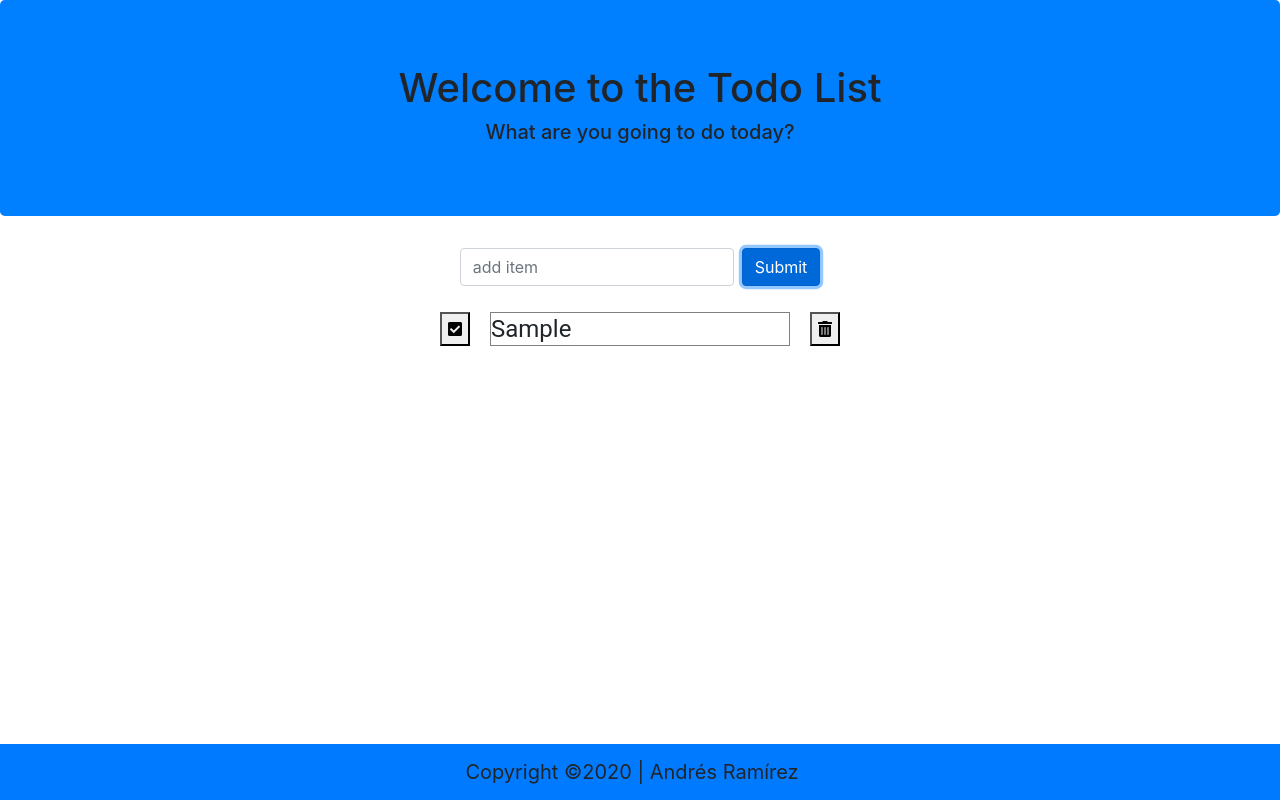
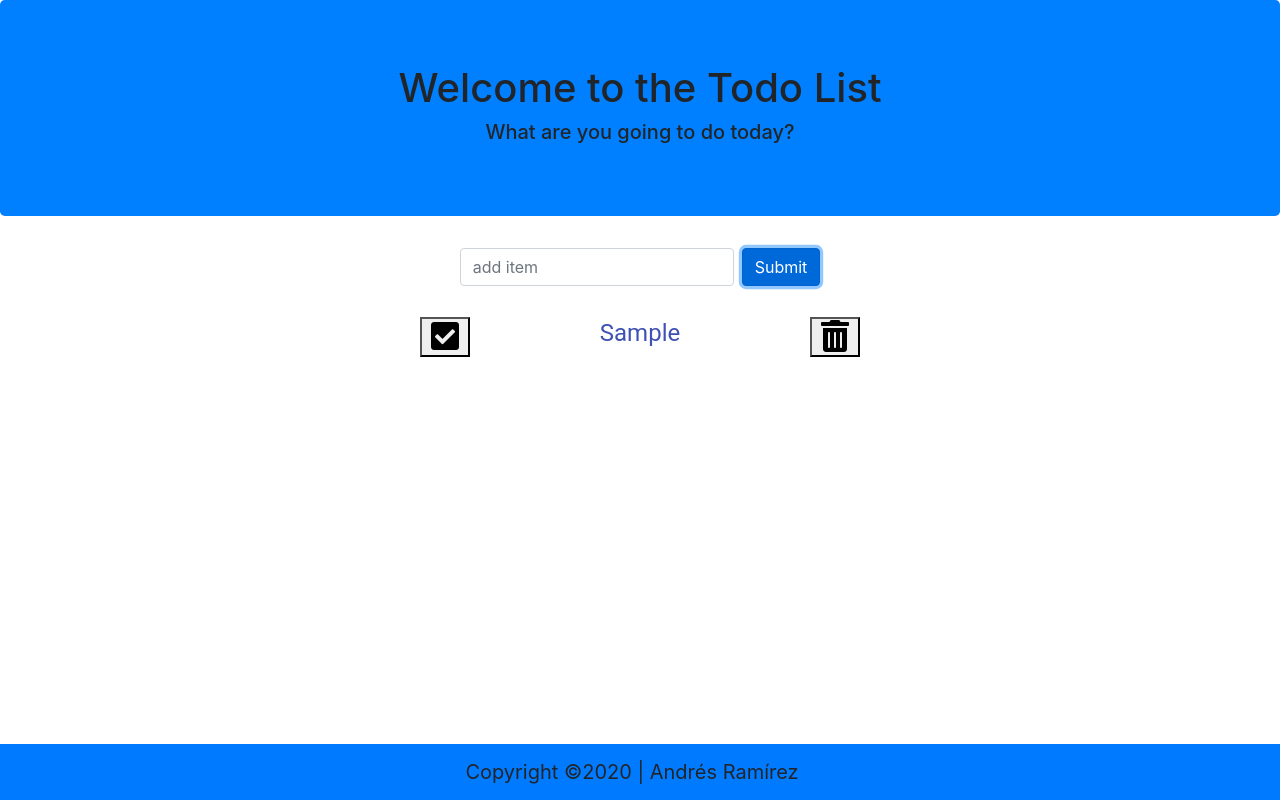
Before and after one commit to ARam2142/Todo-List, a React (Create React App) app: page / in a window 1280 px wide. Both pictures are taken after typing "Sample" into the empty fields and a click on the button "Submit". Built offline with nearby package versions, Linux system fonts and the light colour scheme.

Commit message:
list items are now printed in center of ul li

```diff
--- a/src/components/TodoItem.js
+++ b/src/components/TodoItem.js
@@ -1,5 +1,6 @@
 import React from 'react';
 import Typography from '@material-ui/core/Typography';
+import { Grid } from '@material-ui/core';
 
 
 
@@ -18,31 +19,36 @@ function TodoItem({ todo, toggleComplete, removeTodoItem }) {
         <div style={{ display: "flex" }}>
             <button onClick={handleCheckBoxClick}
                 style={{
-                    marginTop: '10px'
+                    marginTop: '15px',
+                    width: "50px",
                 }}
             >
-                <i className="fas fa-check-square"></i>
+                <i className="fas fa-check-square fa-2x"></i>
             </button>
             <li style={{
                 marginLeft: "20px",
                 marginRight: '20px',
-                marginTop: '10px',
-                border: '1px solid grey',
+                marginTop: '15px',
                 minWidth: '300px',
                 textDecoration: todo.completed ? "line-through" : null,
-                display: "flex",
+                //display: "flex",
             }}
             >
-                <Typography variant="h5">
-                    {todo.task}
-                </Typography>
+            {/* <Grid container justify="space-between"> */}
+            <Typography inline variant="h5" color="primary" align="center">
+                {todo.task}
+            </Typography>
+
+            {/* </Grid> */}
+
             </li>
-            <button onClick={handleRemoveClick}
+            <button className="trashbin" onClick={handleRemoveClick}
                 style={{
-                    marginTop: '10px'
+                    marginTop: '15px',
+                    width: "50px",
                 }}
             >
-                <i className="fas fa-trash-alt"></i>
+                <i className="fas fa-trash-alt fa-2x"></i>
             </button>
         </div>
     );
--- a/src/components/TodoList.js
+++ b/src/components/TodoList.js
@@ -17,7 +17,7 @@ function TodoList({ todos, toggleComplete, removeTodoItem }) {
             <List>
                 <ul className="list-group"
                 style={{ display: "flex",
-                //lineHeight: '30px'
+                listStyle: 'none'
                 }}>
                     {listItems}
                 </ul>
```
